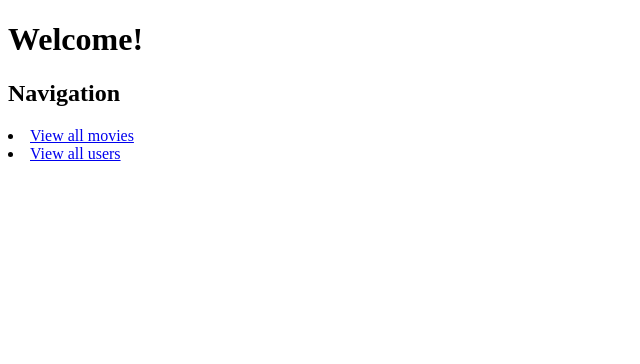
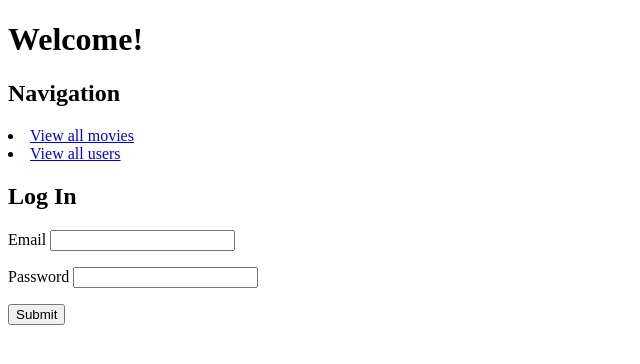
Before and after one commit to Sana3339/movie-ratings-app-2, a Flask app: page / in a window 1280 px wide. Shown: the top 364 px of the page, without its empty margins (0-640 px from the left). Run offline with Flask 2, Linux system fonts and the light colour scheme.

Commit message:
Started creating log in functionality

```diff
--- a/templates/base.html
+++ b/templates/base.html
@@ -10,6 +10,12 @@
     {% block head %}{% endblock %}
   </head>
   <body>
+    {% for msg in get_flashed_messages() %}
+      <p class="flash-msg">
+        {{ msg }}
+      </p>
+    {% endfor %}
+
     {% block body %}{% endblock %}
 
     {% block after_body %}{% endblock %}
--- a/templates/homepage.html
+++ b/templates/homepage.html
@@ -4,9 +4,24 @@
 {% block body %}
     <h1>Welcome!</h1>
 
-    <h2>Navigation</h2>
-    <u1>
-        <li><a href="/movies">View all movies</a></li>
-        <li><a href="/users">View all users</a></li>
-    </u1>
+        <h2>Navigation</h2>
+            <u1>
+                <li><a href="/movies">View all movies</a></li>
+                <li><a href="/users">View all users</a></li>
+            </u1>
+
+        <h2>Log In</h2>
+            <form action = "/login" method="POST">
+                <p>
+                    Email <input type="text" name="email">
+                </p>
+
+                <p>
+                    Password <input type="password" name="password">
+                </p>
+
+                <p>
+                    <input type="submit">
+                </p>
+            </form>
 {% endblock %}
```
